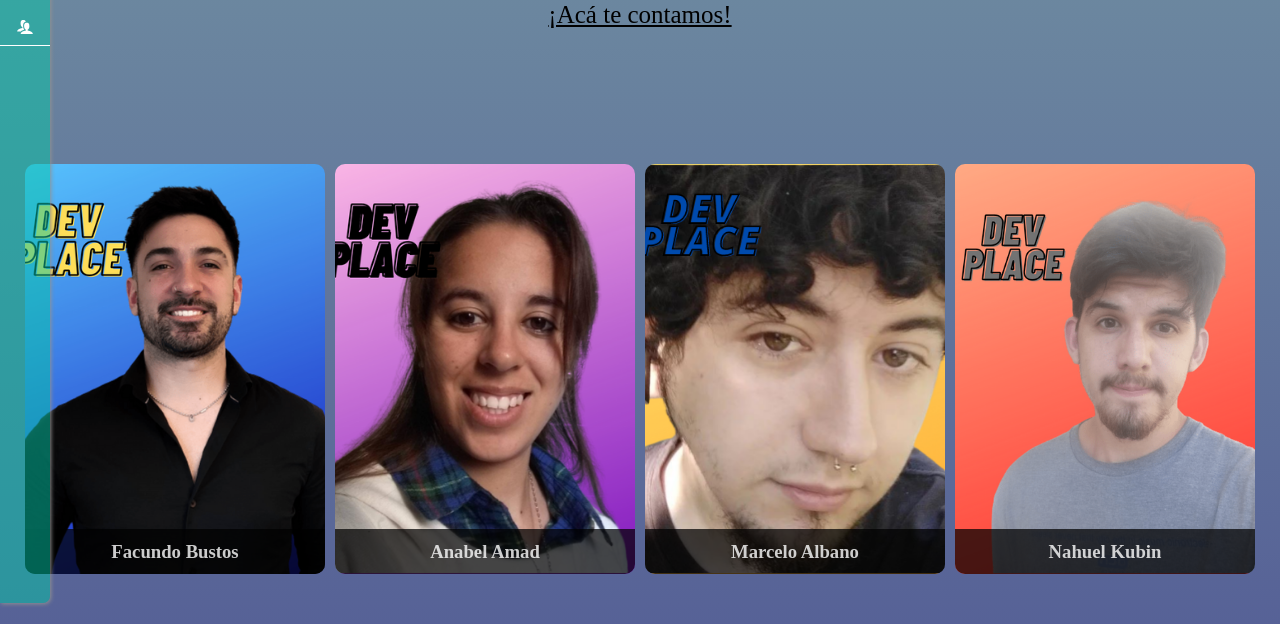
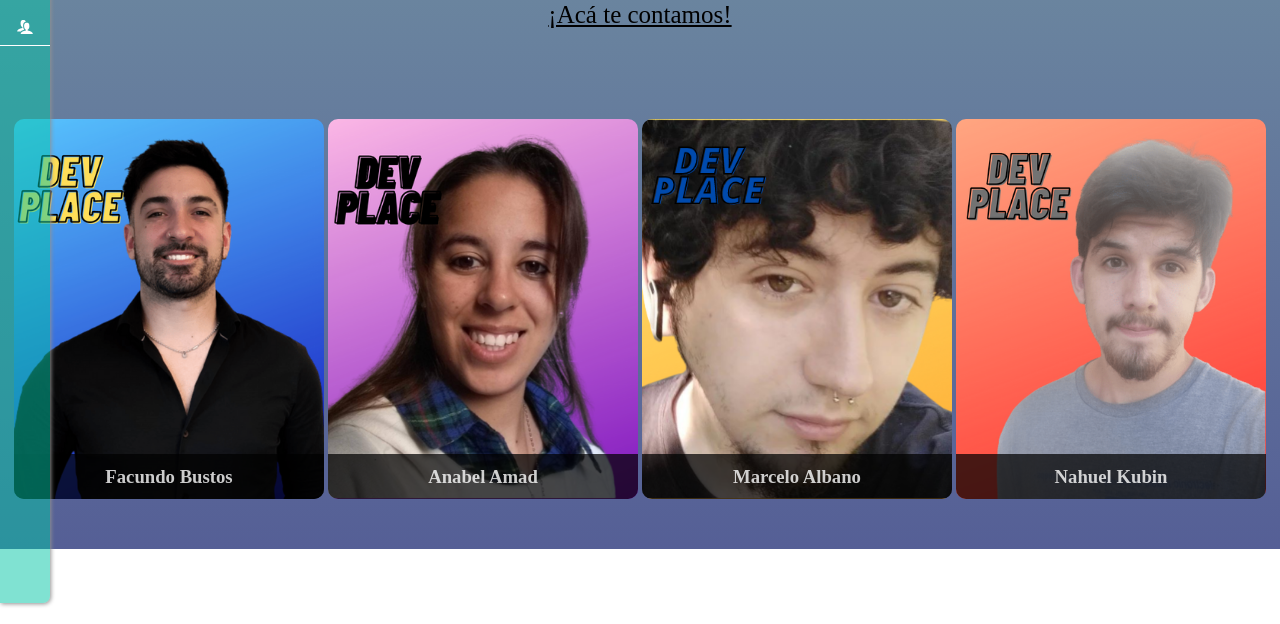
Before and after one commit to anamad8/FacePets, a React (Create React App) app in the folder frontend/: page /AboutUs in a window 1280 px wide. Shown: the part 297-921 px from the top of the page. After the commit the page ends 846 px from the top, so only its background shows below. Built offline with nearby package versions, Linux system fonts and the light colour scheme; no server answers; sample sign-in values are in the browser's storage.

Commit message:
Commit Posts, AboutUs
Comit de cards, y home

```diff
--- a/frontend/src/Components/AboutUs/AboutUsCards.css
+++ b/frontend/src/Components/AboutUs/AboutUsCards.css
@@ -20,14 +20,14 @@
   flex-wrap: wrap;
   align-items: center;
   justify-content: center;
-  min-height: 75vh;
+  min-height: 60vh;
 }
 
 .card {
   position: relative;
-  width: 300px;
-  height: 410px;
-  margin: 5px;
+  width: 310px;
+  height: 380px;
+  margin: 2px;
 }
 .card .face {
   position: absolute;
@@ -73,9 +73,9 @@
 }
 .card .back .link {
   margin: 3px;
-  border-radius: 5px;
+  border-radius: 10px;
   border-top: solid 1px #f3f3f3;
-  height: 50px;
+  height: 40px;
   line-height: 50px;
   background: rgb(12, 12, 12);
   border-color: #5f5e5e;
--- a/frontend/src/Components/AboutUs/AboutUsCards.scss
+++ b/frontend/src/Components/AboutUs/AboutUsCards.scss
@@ -20,14 +20,15 @@
     flex-wrap: wrap;
     align-items: center;
     justify-content: center;
-    min-height: 75vh;
+    min-height: 60vh;
 }
 
 .card{
     position: relative;
-    width: 300px;
-    height: 410px;
-    margin: 5px;
+    width: 310px;
+    height: 380px;
+    margin: 2px;
+
 
     .face{
         position: absolute;
@@ -70,9 +71,9 @@
         box-shadow: 0 80px 100px rgba(110, 110, 110, 0.719);
         .link{
             margin: 3px;
-            border-radius: 5px;
+            border-radius: 10px;
             border-top: solid 1px #f3f3f3;
-            height: 50px;
+            height: 40px;
             line-height: 50px;
             background: rgb(12, 12, 12);
             border-color: #5f5e5e;
--- a/frontend/src/Components/Header/Header.css
+++ b/frontend/src/Components/Header/Header.css
@@ -4,7 +4,7 @@
     height:100px;
     width: 100%;
     position: fixed;
-    top: 14%;
+
     display: flex;
     justify-content: space-between;
     align-items: center;
@@ -19,3 +19,13 @@
     width:120px;
     height:100px;
 }
+
+@media (max-width: 844px){
+    .header .img-logo{
+
+        width:120px;
+        height:100px;
+    }
+
+
+}
--- a/frontend/src/Components/Home/Home.css
+++ b/frontend/src/Components/Home/Home.css
@@ -14,7 +14,7 @@
 .writePost form {
   grid-column: 2/3;
   grid-row: 1;
-  padding: 10px 40px;
+  padding: 30px 30px 25px;
   background-color: rgba(2, 197, 165, 0.61);
   border-radius: 10px;
 }
--- a/frontend/src/Components/Home/Home.scss
+++ b/frontend/src/Components/Home/Home.scss
@@ -16,7 +16,7 @@
 .writePost form{
     grid-column: 2 / 3;
     grid-row: 1;
-    padding: 10px 40px;
+    padding: 30px 30px 25px;
     background-color: rgba(2, 197, 165, 0.61);
     border-radius: 10px;
 }
--- a/frontend/src/Components/Posts/Posts.css
+++ b/frontend/src/Components/Posts/Posts.css
@@ -1,6 +1,6 @@
 .posts {
   display: flex;
-  margin-top: 160px;
+  margin-top: 180px;
   margin-left: 20vh;
   margin-right: 20vh;
   flex-direction: column;
--- a/frontend/src/Components/Posts/Posts.scss
+++ b/frontend/src/Components/Posts/Posts.scss
@@ -2,7 +2,7 @@
 .posts{
 
     display: flex;
-    margin-top: 160px;
+    margin-top: 180px;
     margin-left: 20vh;
     margin-right: 20vh;
     flex-direction: column;
```
Also changed, not shown: 2 other files (tests, documents, lock files or other folders).
